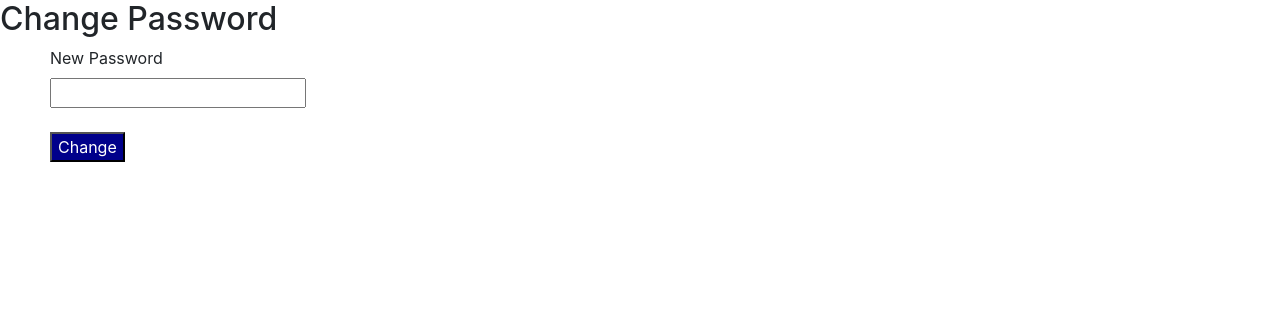
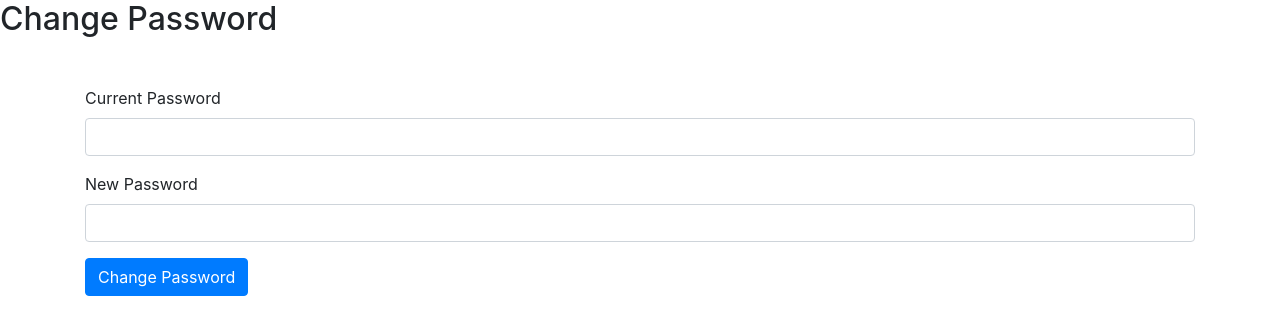
Before and after one commit to lexuanduong1904/RestfullAPI, a Flask app: page /admins/change_password in a window 1280 px wide. Shown: the part 112-447 px from the top of the page. Run offline with Flask 3, Linux system fonts and the light colour scheme; the visitor is signed in with stand-in values (Sample User, id 1).

Commit message:
first commit

```diff
--- a/users/controllerA.py
+++ b/users/controllerA.py
@@ -66,22 +66,25 @@ def admin_get_information_user(uid):
 def get_info():
     return render_template("adminSearch.html")
 
-@admins.route("/admins/change_password", methods=['GET', 'POST'])
+@admins.route("/admins/change_password", methods=['GET', 'PUT'])
 def admin_change_password():
     if "current_admin" not in session:
         flash("You are not logged in", "info")
         return redirect(url_for("admins.admin_login"))
     else:
-        if request.method == 'POST':
-            new_pass = request.form.get("new_password")
-            if new_pass:
-                current_admin = session["current_admin"]
-                current_admin["password"] = new_pass
-                admin_change_password_service(current_admin)
-                flash("You have already changed password", "info")
-                return redirect(url_for("admins.admin_logout"))
+        if request.method == 'PUT':
+            req = request.get_json()
+            if "current_password" not in req or "new_password" not in req:
+                flash("Current password and New password are required fields", "info")
             else:
-                flash("New password is required field", "info")
+                if req["current_password"] == session["current_admin"]["password"]:
+                    current_admin = session["current_admin"]
+                    current_admin["password"] = req["new_password"]
+                    admin_change_password_service(current_admin)
+                    return redirect(url_for("admins.admin_logout")), 200
+                else:
+                    flash("Password is invalid", "info")
+                    return render_template("changePasswordAd.html"), 400
         return render_template("changePasswordAd.html")
 
 @admins.route("/admins/add_new_admin", methods=['GET', 'POST'])
--- a/users/templates/changePassword.html
+++ b/users/templates/changePassword.html
@@ -45,11 +45,11 @@
           <form id="changePassForm">
             <div class="form-group">
                 <label for="cur_pass">Current Password</label>
-                <input type="password" class="form-control" id = "cur_pass" name = "cur_pass" required>
+                <input type="text" class="form-control" id = "cur_pass" name = "cur_pass" required>
             </div>
             <div class="form-group">
                 <label for="new_pass">New Password</label>
-                <input type="password" class="form-control" id = "new_pass" name = "new_pass" required><br>
+                <input type="text" class="form-control" id = "new_pass" name = "new_pass" required><br>
             </div>
             <button type="button" class="btn btn-primary" onclick="changePass()">Change</button>
           </form>
@@ -80,7 +80,7 @@
                 window.location.href = "/users/logout"
                 alert('Password is changed successfully');
             } else {
-                alert('Failed to change password');
+                alert('Change password is failed. Please check again!');
             }
         })
         .catch(error => {
--- a/users/templates/changePasswordAd.html
+++ b/users/templates/changePasswordAd.html
@@ -37,17 +37,54 @@
             {% endfor %}
         {% endif %}
     {% endwith %}
-          <form action="#", method="post">
-              <label for="">New Password</label><br>
-              <input type="text" id = "new_password" name = "new_password" value=""><br><br>
-              <button style="color: white; background-color: darkblue;" type="submit">Change</button>
-          </form>
     </div>
-</body>
+    <div class="container mt-5">
+        <form id="changePassForm">
+          <div class="form-group">
+              <label for="cur_pass">Current Password</label>
+              <input type="text" class="form-control" id="cur_pass" name="cur_pass" required>
+          </div>
+          <div class="form-group">
+              <label for="new_pass">New Password</label>
+              <input type="text" class="form-control" id="new_pass" name="new_pass" required>
+          </div>
+          <button type="button" class="btn btn-primary" onclick="changePassword()">Change Password</button>
+        </form>
+    </div>
 <script src="https://code.jquery.com/jquery-3.3.1.slim.min.js"
     integrity="sha384-q8i/X+965DzO0rT7abK41JStQIAqVgRVzpbzo5smXKp4YfRvH+8abtTE1Pi6jizo" crossorigin="anonymous"></script>
 <script src="https://cdn.jsdelivr.net/npm/popper.js@1.14.7/dist/umd/popper.min.js"
     integrity="sha384-UO2eT0CpHqdSJQ6hJty5KVphtPhzWj9WO1clHTMGa3JDZwrnQq4sF86dIHNDz0W1" crossorigin="anonymous"></script>
 <script src="https://cdn.jsdelivr.net/npm/bootstrap@4.3.1/dist/js/bootstrap.min.js"
     integrity="sha384-JjSmVgyd0p3pXB1rRibZUAYoIIy6OrQ6VrjIEaFf/nJGzIxFDsf4x0xIM+B07jRM" crossorigin="anonymous"></script>
+  <script>
+    function changePassword() {
+      const cur_pass = document.getElementById("cur_pass").value;
+      const new_pass = document.getElementById("new_pass").value;
+      const data = {
+        current_password: cur_pass,
+        new_password: new_pass,
+      }
+      fetch("http://127.0.0.1:5000/admins/change_password", {
+        method:'PUT',
+        headers:{
+            'Content-Type': 'application/json',
+        },
+        body: JSON.stringify(data),
+      })
+      .then(response => {
+          if (response.ok) {
+              window.location.href = "/admins/logout"
+              alert("Your password is changed successfully");
+          } else {
+              alert("Change password is failed. Please check again!");
+          }
+      })
+      .catch(error => {
+          console.error("Error", error)
+      });
+    }
+  </script>
+
+  </body>
 </html>
--- a/users/templates/deleteAccount.html
+++ b/users/templates/deleteAccount.html
@@ -60,7 +60,7 @@
           <script>
             function deleteAcc() {
             const current_password = document.getElementById("current_password").value;
-            const isConfirmed = confirm("Bạn có chắc chắn muốn xóa tài khoản?");
+            const isConfirmed = confirm("Are you sure you want to delete your account?");
             if (isConfirmed) {
                 fetch('http://127.0.0.1:5000/users/delete_account', {
                     method: 'DELETE',
@@ -72,9 +72,9 @@
                 .then(response => {
                     if (response.ok) {
                         window.location.href = '/users/logout';
-                        alert("Xóa tài khoản thành công!");
+                        alert("Account deleted successfully!");
                     } else {
-                        alert("Xóa tài khoản thất bại. Kiểm tra lại!");
+                        alert("You deleted failed. Please check again!");
                     }
                 })
                 .catch(error => {
--- a/users/templates/deleteAccountAdmin.html
+++ b/users/templates/deleteAccountAdmin.html
@@ -60,7 +60,7 @@
     <script>
       function deleteAcc() {
       const current_password = document.getElementById("current_password").value;
-      const isConfirmed = confirm("Bạn có chắc chắn muốn xóa tài khoản?");
+      const isConfirmed = confirm("Are you sure you want to delete your admin account?");
       if (isConfirmed) {
           fetch('http://127.0.0.1:5000/admins/delete_account', {
               method: 'DELETE',
@@ -72,9 +72,9 @@
           .then(response => {
               if (response.ok) {
                   window.location.href = '/admins/logout';
-                  alert("Xóa tài khoản thành công!");
+                  alert("Account deleted successfully!");
               } else {
-                  alert("Xóa tài khoản thất bại. Kiểm tra lại!");
+                  alert("You deleted failed. Please check again!");
               }
           })
           .catch(error => {
```
